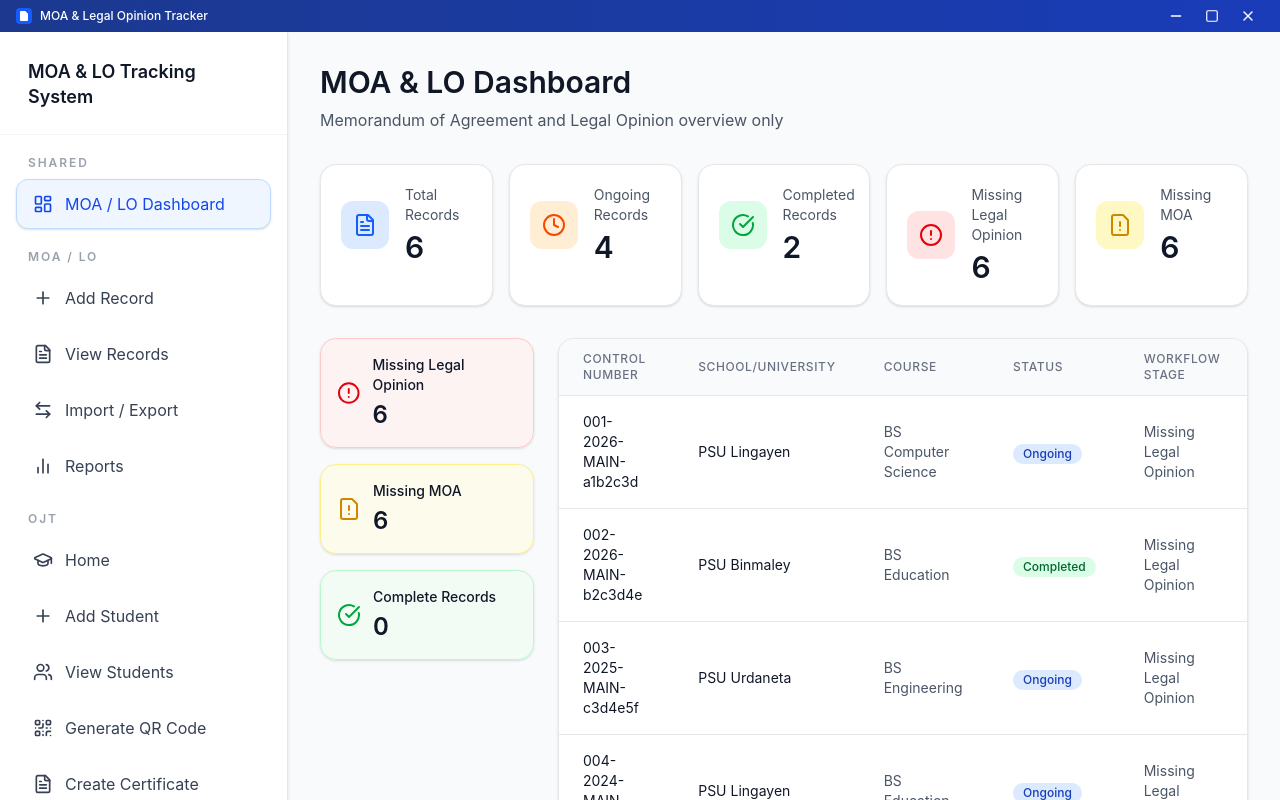
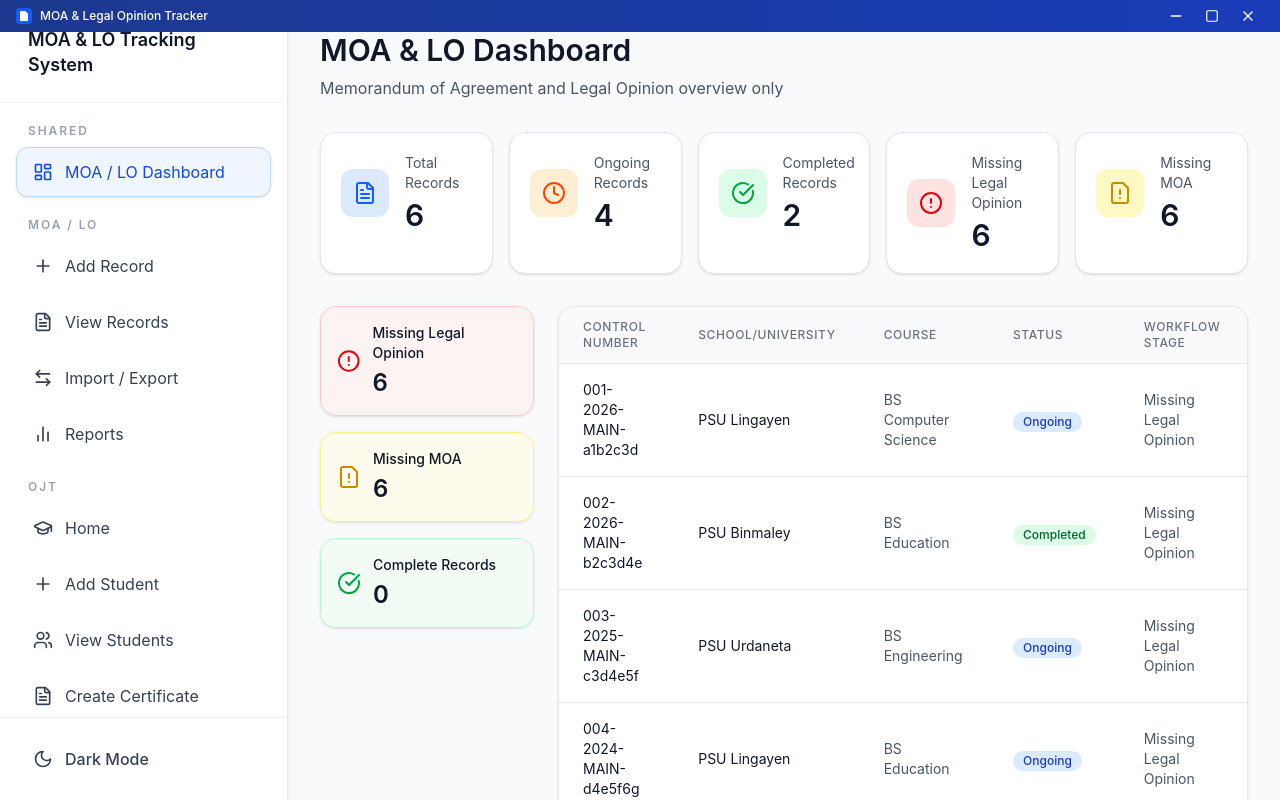
Before and after one commit to romji011804/HRMDO-APP, a React (Vite) app: page / in a window 1280 px wide. Shown: the top 800 px of the page. Built offline with nearby package versions, Linux system fonts and the light colour scheme.

Commit message:
fixed the scroll bar

```diff
--- a/src/app/components/Root.tsx
+++ b/src/app/components/Root.tsx
@@ -6,9 +6,9 @@ import { ThemeProvider } from "next-themes";
 export function Root() {
   return (
     <ThemeProvider attribute="class" defaultTheme="light">
-      <div className="flex flex-col h-screen bg-gray-50 dark:bg-gray-950 text-gray-900 dark:text-gray-100 transition-colors duration-300">
+      <div className="flex flex-col h-screen bg-gray-50 dark:bg-gray-950 text-gray-900 dark:text-gray-100 transition-colors duration-300 overflow-hidden">
         <TitleBar />
-        <div className="flex flex-1 pt-8">
+        <div className="flex flex-1 overflow-hidden">
           <Sidebar />
           <main className="flex-1 overflow-y-auto">
             <Outlet />
--- a/src/app/components/Sidebar.tsx
+++ b/src/app/components/Sidebar.tsx
@@ -45,7 +45,6 @@ export function Sidebar() {
               { path: "/ojt", label: "Home", icon: GraduationCap },
               { path: "/ojt/add-student", label: "Add Student", icon: Plus },
               { path: "/ojt/view-students", label: "View Students", icon: Users },
-              { path: "/ojt/qr-codes", label: "Generate QR Code", icon: QrCode },
               { path: "/ojt/certificates", label: "Create Certificate", icon: FileText },
               { path: "/ojt/reports", label: "OJT Reports", icon: BarChart2 },
             ],
@@ -55,14 +54,14 @@ export function Sidebar() {
   ];
 
   return (
-    <aside className="w-72 shrink-0 bg-white/95 dark:bg-gray-900/95 border-r border-gray-200 dark:border-gray-800 flex flex-col shadow-sm backdrop-blur">
-      <div className="p-7 pb-6 border-b border-gray-100 dark:border-gray-800">
+    <aside className="w-72 shrink-0 bg-white/95 dark:bg-gray-900/95 border-r border-gray-200 dark:border-gray-800 flex flex-col shadow-sm backdrop-blur overflow-hidden">
+      <div className="p-7 pb-6 border-b border-gray-100 dark:border-gray-800 shrink-0">
         <h1 className="text-lg font-semibold leading-snug text-gray-900 dark:text-white">
           MOA & LO Tracking System
         </h1>
       </div>
 
-      <nav className="flex-1 space-y-5 px-4 py-5">
+      <nav className="flex-1 space-y-5 px-4 py-5 overflow-y-auto">
         {moduleGroups.map((group) => (
           <div key={group.title}>
             <p className="px-3 pb-2 text-xs font-semibold uppercase tracking-[0.16em] text-gray-400">
@@ -89,7 +88,7 @@ export function Sidebar() {
         ))}
       </nav>
 
-      <div className="p-4 border-t border-gray-100 dark:border-gray-800">
+      <div className="p-4 border-t border-gray-100 dark:border-gray-800 shrink-0">
         <button
           onClick={() => setTheme(theme === "dark" ? "light" : "dark")}
           className="flex items-center gap-3 px-4 py-3 rounded-xl border border-transparent w-full text-gray-700 dark:text-gray-300 hover:bg-gray-50 dark:hover:bg-gray-800 hover:border-gray-200 dark:hover:border-gray-700 transition-all duration-200"
--- a/src/app/components/ViewRecords.tsx
+++ b/src/app/components/ViewRecords.tsx
@@ -550,9 +550,10 @@ export function ViewRecords() {
           </div>
         </div>
 
-        <div className="overflow-x-auto">
+        {/* Scrollable table container */}
+        <div className="overflow-auto" style={{ maxHeight: 'calc(100vh - 500px)', minHeight: '400px' }}>
             <table className="w-full">
-            <thead className="bg-gray-50 dark:bg-gray-800/70 border-b border-gray-200 dark:border-gray-800">
+              <thead className="bg-gray-50 dark:bg-gray-800/70 border-b border-gray-200 dark:border-gray-800 sticky top-0 z-10 backdrop-blur-sm">
                 <tr>
                   <th className="px-4 py-3">
                     <input
--- a/src/modules/ojt/components/AddRecord.tsx
+++ b/src/modules/ojt/components/AddRecord.tsx
@@ -175,9 +175,11 @@ export function OjtStudentsScreen() {
         </div>
       </div>
 
+      {/* Scrollable table container */}
       <div className="overflow-hidden rounded-2xl border border-gray-200 bg-white shadow-sm dark:border-gray-800 dark:bg-gray-900">
+        <div className="overflow-auto" style={{ maxHeight: 'calc(100vh - 400px)', minHeight: '400px' }}>
             <table className="w-full min-w-[960px]">
-          <thead className="bg-gray-50 dark:bg-gray-800/70">
+              <thead className="bg-gray-50 dark:bg-gray-800/70 border-b border-gray-200 dark:border-gray-800 sticky top-0 z-10 backdrop-blur-sm">
                 <tr>
                   <th className="px-5 py-3 text-left text-xs uppercase tracking-wider text-gray-500">Student</th>
                   <th className="px-5 py-3 text-left text-xs uppercase tracking-wider text-gray-500">Program</th>
@@ -226,6 +228,7 @@ export function OjtStudentsScreen() {
             )}
           </tbody>
         </table>
+        </div>
       </div>
 
       <Dialog open={dialogOpen} onOpenChange={setDialogOpen}>
--- a/src/modules/ojt/components/Dashboard.tsx
+++ b/src/modules/ojt/components/Dashboard.tsx
@@ -1,4 +1,4 @@
-import { Building2, GraduationCap, Printer, QrCode, UserPlus, Users } from "lucide-react";
+import { Building2, GraduationCap, Printer, UserPlus, Users } from "lucide-react";
 import { useEffect, useState } from "react";
 import { useNavigate } from "react-router";
 import { Button } from "../../../app/components/ui/button";
@@ -54,8 +54,7 @@ export function OjtDashboard() {
             </p>
             <h2 className="text-3xl font-semibold tracking-tight">OJT Management System</h2>
             <p className="max-w-2xl text-sm leading-6 text-blue-50/90">
-              Manage students first, generate QR references by program and school, then print certificate batches and reports
-              from the same data.
+              Manage students, generate certificates, and print reports from the same data.
             </p>
           </div>
           <div className="grid w-full gap-3 sm:grid-cols-2 lg:max-w-md">
@@ -80,16 +79,7 @@ export function OjtDashboard() {
             <Button
               type="button"
               variant="secondary"
-              className="justify-start bg-white text-blue-700 hover:bg-blue-50"
-              onClick={() => navigate("/ojt/qr-codes")}
-            >
-              <QrCode className="mr-2 h-4 w-4" />
-              Create QR
-            </Button>
-            <Button
-              type="button"
-              variant="secondary"
-              className="justify-start bg-white text-blue-700 hover:bg-blue-50"
+              className="justify-start bg-white text-blue-700 hover:bg-blue-50 sm:col-span-2"
               onClick={() => navigate("/ojt/reports")}
             >
               <Printer className="mr-2 h-4 w-4" />
@@ -98,18 +88,12 @@ export function OjtDashboard() {
           </div>
         </div>
       </div>
-      <div className="grid grid-cols-1 gap-4 lg:grid-cols-4">
+      <div className="grid grid-cols-1 gap-4 lg:grid-cols-3">
         <OjtStatCard
           title="Total Students"
           value={stats.studentCount}
           icon={<Users className="h-6 w-6 text-blue-600 dark:text-blue-400" />}
           color="bg-blue-100 dark:bg-blue-900/30"
-        />
-        <OjtStatCard
-          title="QR Codes"
-          value={stats.qrCodeCount}
-          icon={<QrCode className="h-6 w-6 text-violet-600 dark:text-violet-400" />}
-          color="bg-violet-100 dark:bg-violet-900/30"
         />
         <OjtStatCard
           title="Schools"
--- a/src/modules/ojt/routes.tsx
+++ b/src/modules/ojt/routes.tsx
@@ -1,7 +1,6 @@
 import { AddOjtRecord, OjtStudentsScreen } from "./components/AddRecord";
 import { OjtCertificateViewer } from "./components/CertificateViewer";
 import { OjtDashboard } from "./components/Dashboard";
-import { OjtQrCodes } from "./components/QrCodes";
 import { OjtReports } from "./components/Reports";
 import { OjtCertificatesScreen, ViewOjtRecords } from "./components/ViewRecords";
 
@@ -14,6 +13,5 @@ export const ojtRoutes = [
   { path: "ojt/certificates/view", Component: OjtCertificateViewer },
   { path: "ojt/add-record", Component: AddOjtRecord },
   { path: "ojt/view-records", Component: ViewOjtRecords },
-  { path: "ojt/qr-codes", Component: OjtQrCodes },
   { path: "ojt/reports", Component: OjtReports },
 ];
--- a/src/styles/theme.css
+++ b/src/styles/theme.css
@@ -178,6 +178,45 @@
     font-weight: var(--font-weight-normal);
     line-height: 1.5;
   }
+
+  /* Custom minimal scrollbar styling */
+  * {
+    scrollbar-width: thin;
+    scrollbar-color: rgba(156, 163, 175, 0.3) transparent;
+  }
+
+  *::-webkit-scrollbar {
+    width: 8px;
+    height: 8px;
+  }
+
+  *::-webkit-scrollbar-track {
+    background: transparent;
+  }
+
+  *::-webkit-scrollbar-thumb {
+    background-color: rgba(156, 163, 175, 0.3);
+    border-radius: 4px;
+    border: 2px solid transparent;
+    background-clip: padding-box;
+  }
+
+  *::-webkit-scrollbar-thumb:hover {
+    background-color: rgba(156, 163, 175, 0.5);
+  }
+
+  /* Dark mode scrollbar */
+  .dark *::-webkit-scrollbar-thumb {
+    background-color: rgba(75, 85, 99, 0.4);
+  }
+
+  .dark *::-webkit-scrollbar-thumb:hover {
+    background-color: rgba(75, 85, 99, 0.6);
+  }
+
+  .dark * {
+    scrollbar-color: rgba(75, 85, 99, 0.4) transparent;
+  }
 }
 
 /* Print styles for certificate printing */
```
Lines whose indentation alone changed are shown as unchanged.
